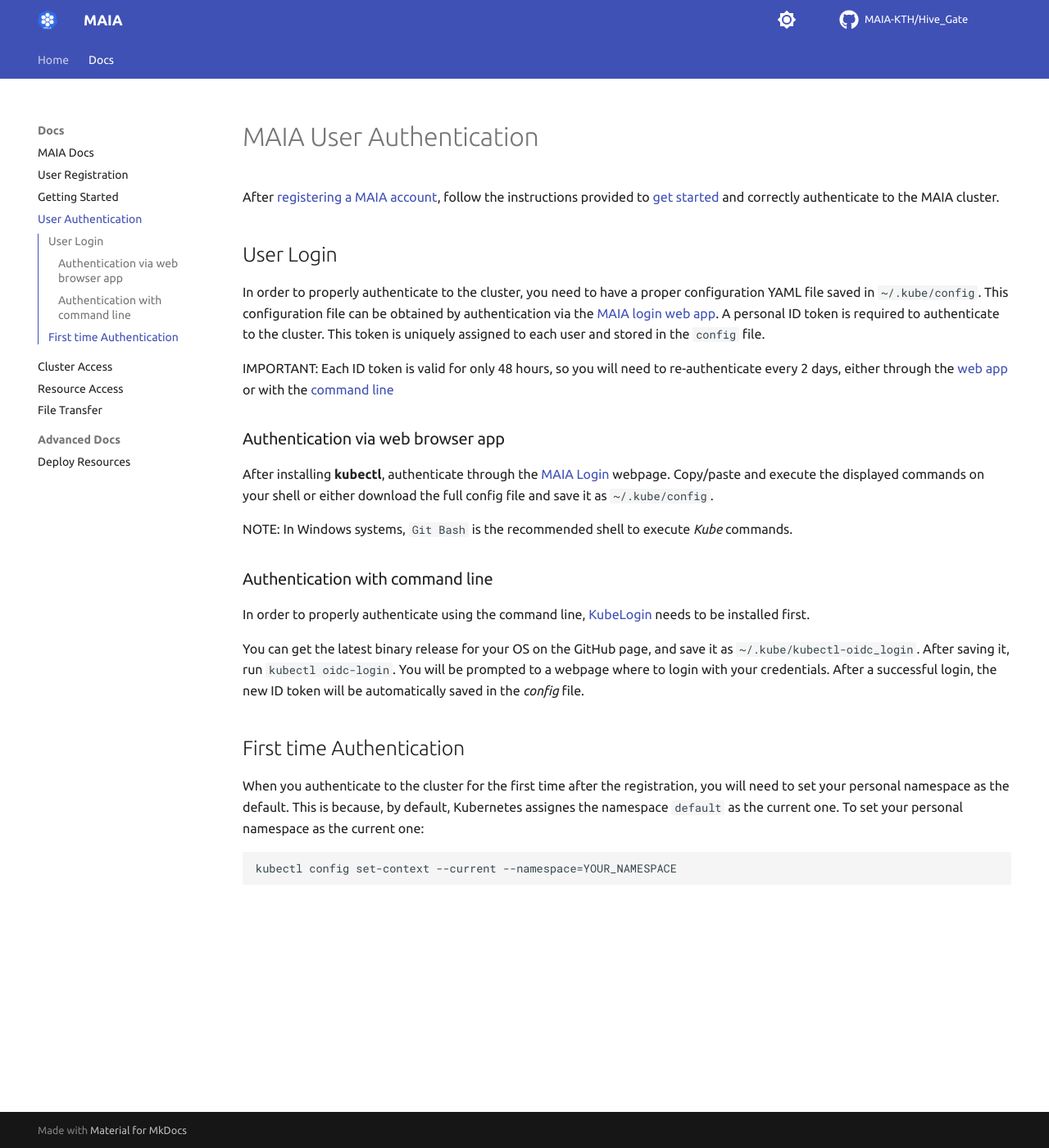
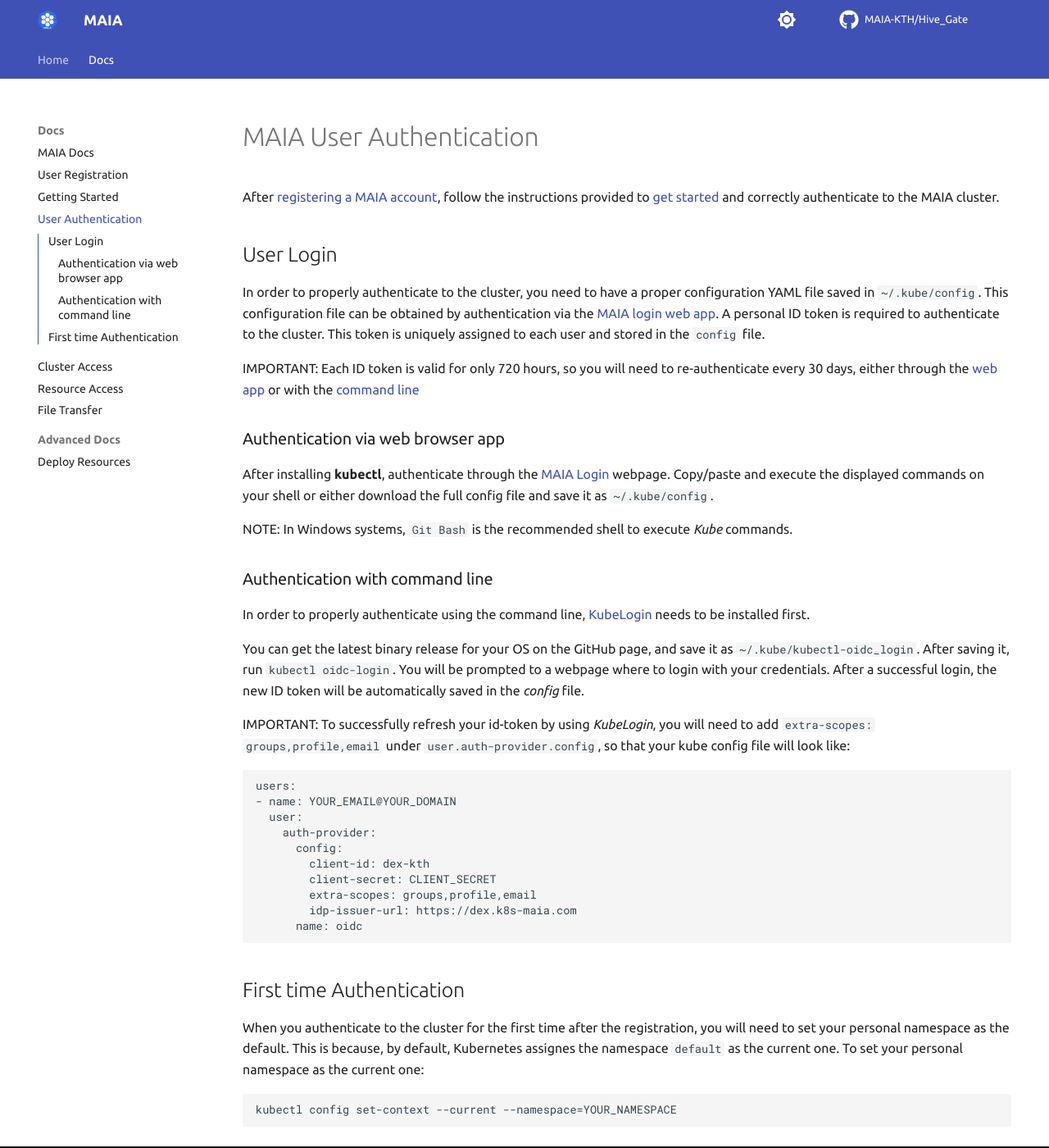
Before and after one commit to MAIA-KTH/MAIA-KTH.github.io, an MkDocs documentation site: the page built from docs/user_authentication.md, in a window 1280 px wide and 1400 px high. Shown: the whole window at 82% size. Built offline with MkDocs 1.6.1 and Material for MkDocs 9.7.7, drawn with Linux system fonts in a browser that asks for light colours; comment, search, counter and statistics services are not loaded.

Commit message:
KubeLogin updates and id-token expiration

````diff
--- a/docs/user_authentication.md
+++ b/docs/user_authentication.md
@@ -7,7 +7,7 @@ In order to properly authenticate to the cluster, you need to have a proper conf
 This configuration file can be obtained by authentication via the [MAIA login web app](https://loginapp.k8s-maia.com).
 A personal ID token is required to authenticate to the cluster. This token is uniquely assigned to each user and stored in the `config` file.
 
-IMPORTANT: Each ID token is valid for only 48 hours, so you will need to re-authenticate every 2 days, either through the [web app](#Authentication via web browser app) or with the [command line](#Authentication with command line)
+IMPORTANT: Each ID token is valid for only 720 hours, so you will need to re-authenticate every 30 days, either through the [web app](#Authentication via web browser app) or with the [command line](#Authentication with command line)
 
 ### Authentication via web browser app
 After installing **kubectl**, authenticate through the [MAIA Login](https://loginapp.k8s-maia.com) webpage.
@@ -22,6 +22,20 @@ You can get the latest binary release for your OS on the GitHub page, and save i
 After saving it, run ``kubectl oidc-login``. You will be prompted to a webpage where to login with your credentials.
 After a successful login, the new ID token will be automatically saved in the *config* file.
 
+IMPORTANT: To successfully refresh your id-token by using *KubeLogin*, you will need to add ``extra-scopes: groups,profile,email`` under `user.auth-provider.config`, so that your kube config file will look like:
+```yaml
+users:
+- name: YOUR_EMAIL@YOUR_DOMAIN
+  user:
+    auth-provider:
+      config:
+        client-id: dex-kth
+        client-secret: CLIENT_SECRET
+        extra-scopes: groups,profile,email
+        idp-issuer-url: https://dex.k8s-maia.com
+      name: oidc
+```
+
 ## First time Authentication
 
 When you authenticate to the cluster for the first time after the registration, you will need to set your personal namespace as the default.
````
